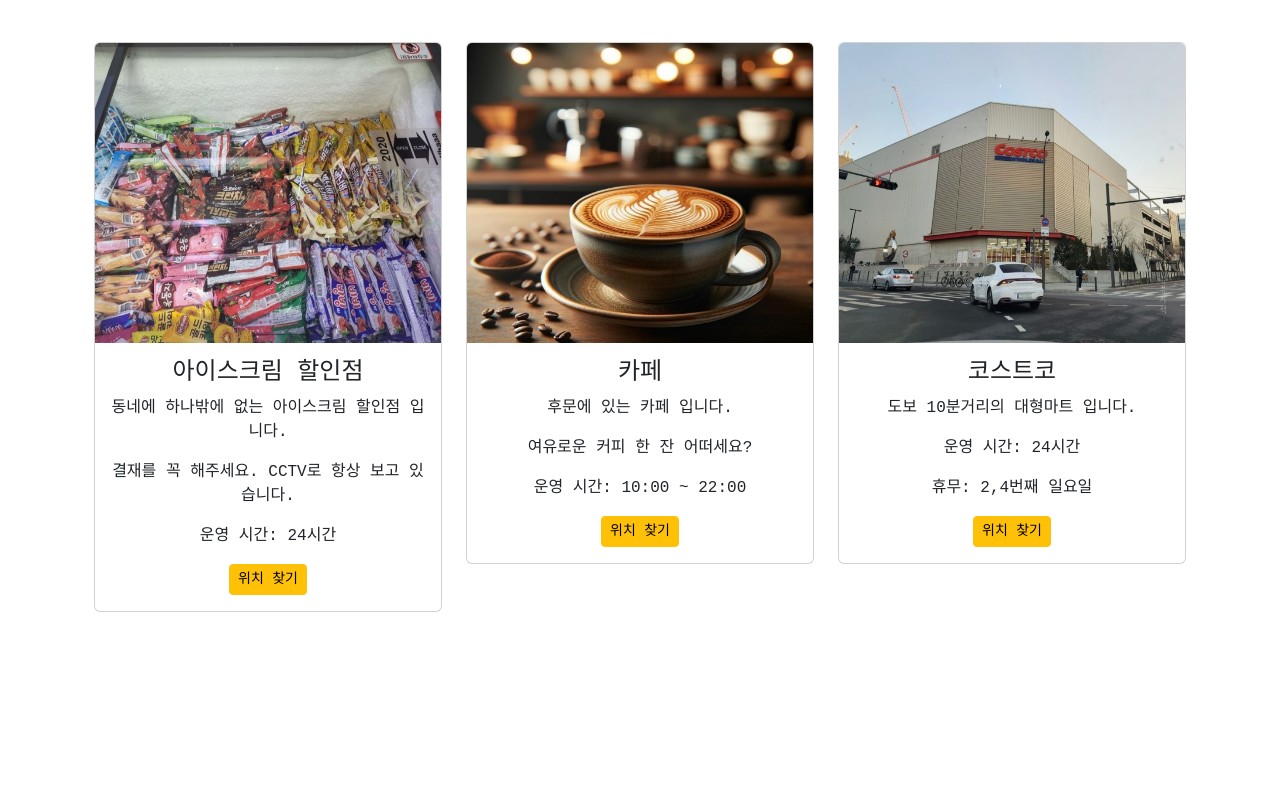
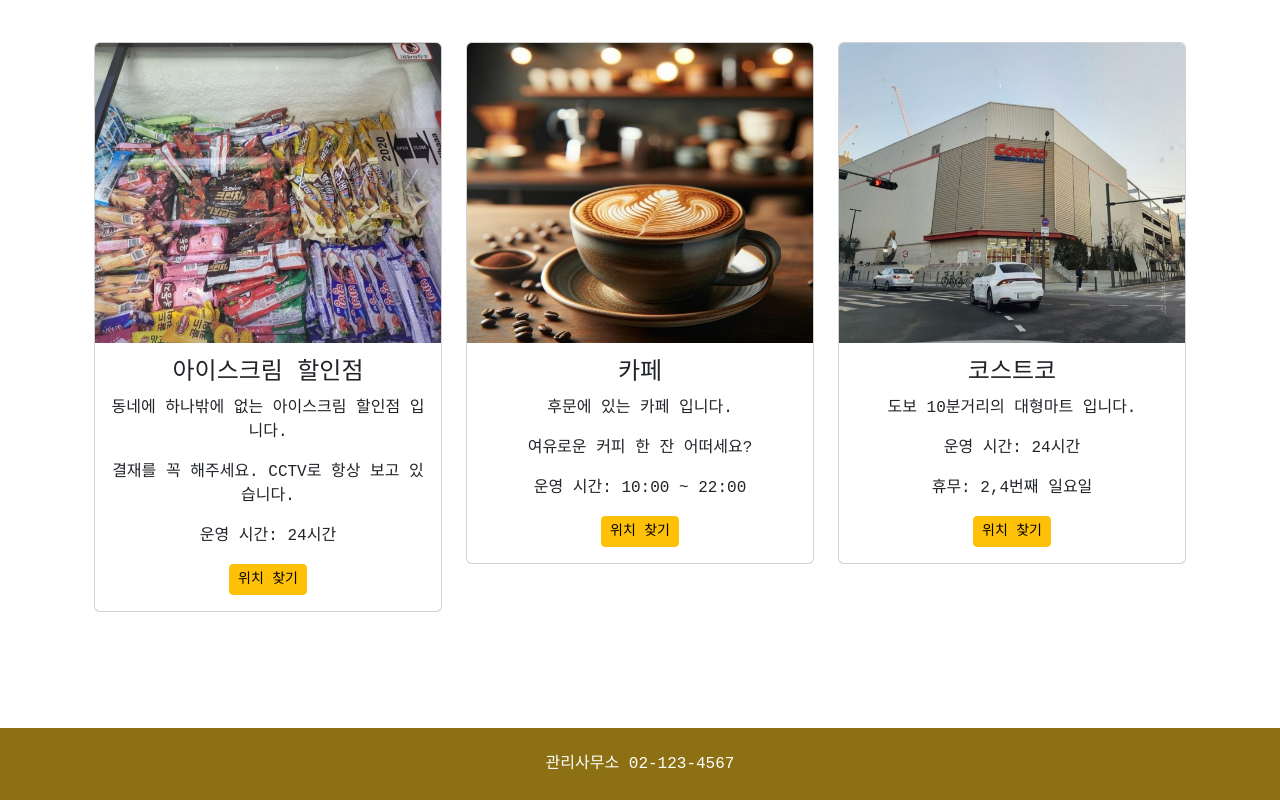
Before and after one commit to kjinny724/final1, a plain HTML site: page index.html in a window 1280 px wide. Shown: the part 896-1696 px from the top of the page. Drawn offline with nearby package versions, Linux system fonts and the light colour scheme; a web font is replaced by a local one.

Commit message:
Update style.css

```diff
--- a/style.css
+++ b/style.css
@@ -24,3 +24,7 @@ body {
 #other .card {
     margin-bottom: 20px;
 }
+
+footer {
+    background-color: rgb(140, 112, 19);
+}
```
